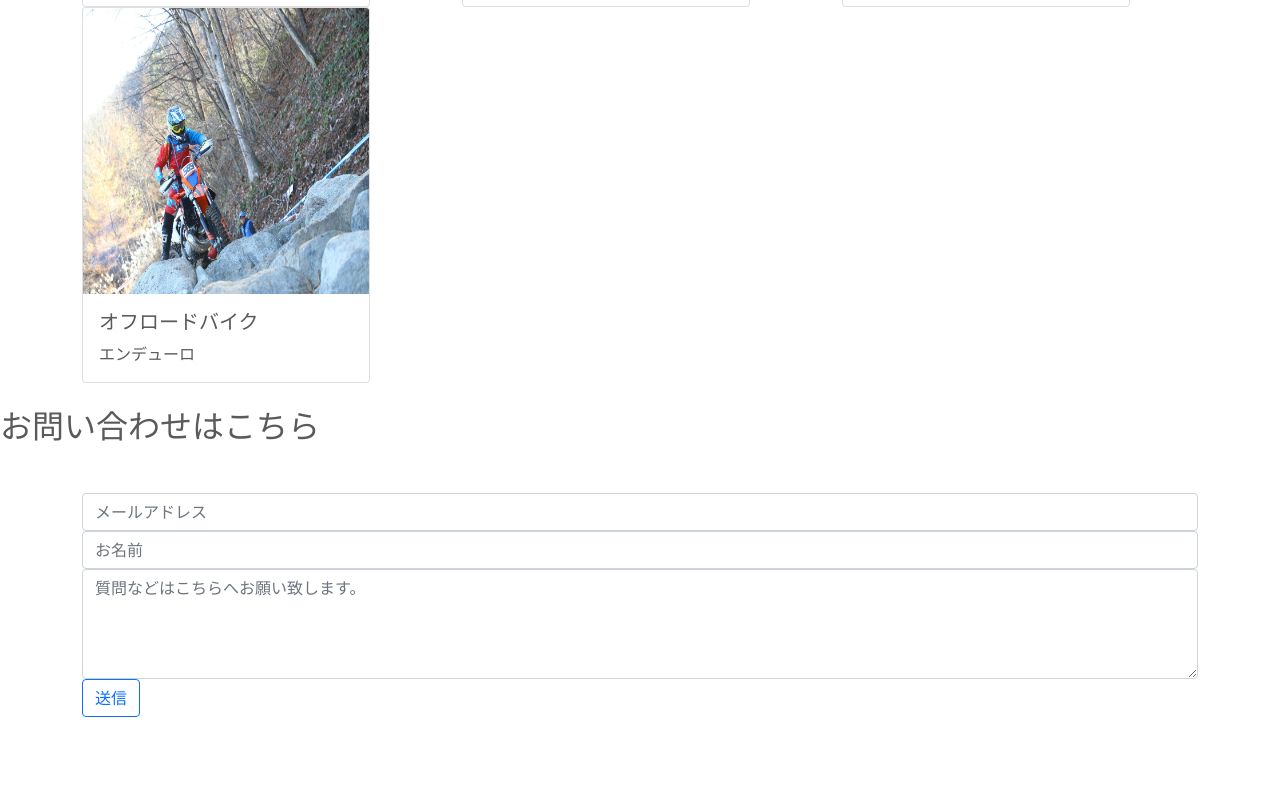
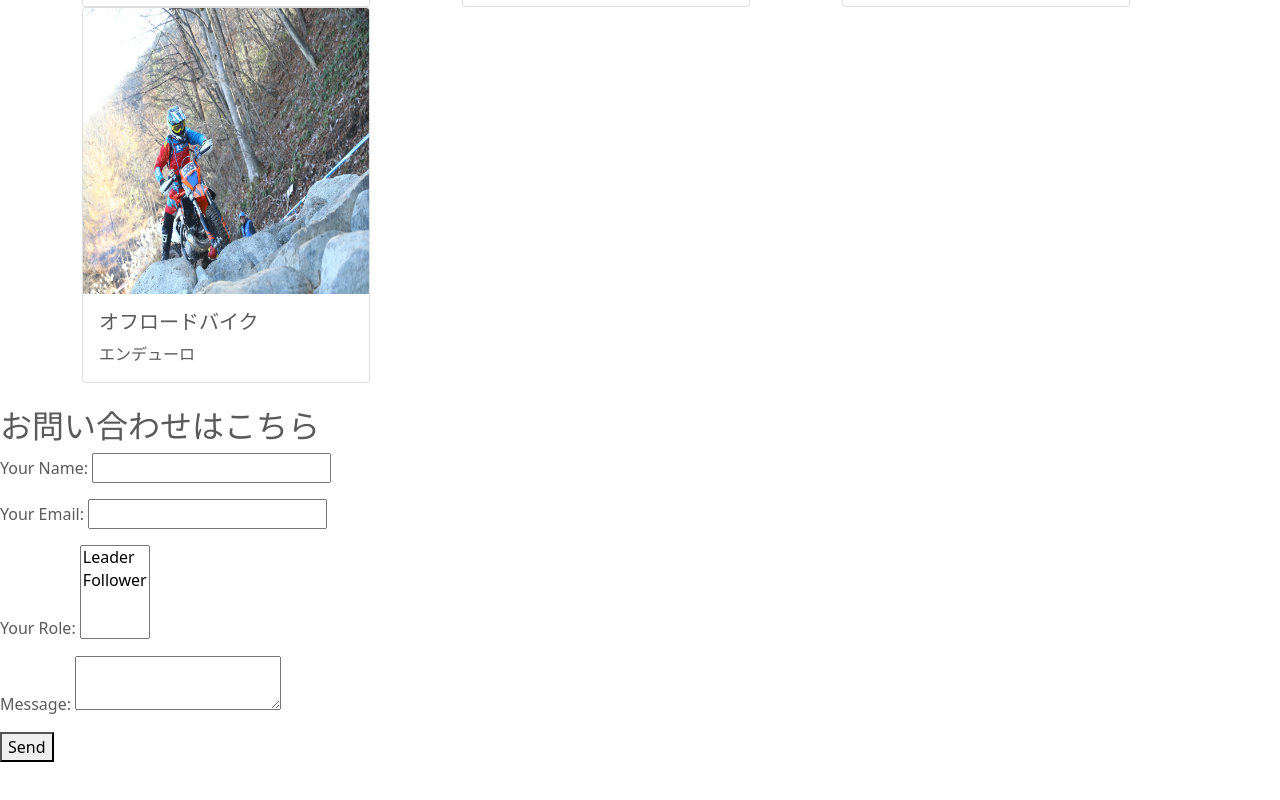
Before and after one commit to hukurou82/netlify-first-app, an Angular app: page /products in a window 1280 px wide. Shown: the part 529-1329 px from the top of the page. Built offline with nearby package versions, Linux system fonts and the light colour scheme.

Commit message:
公式フォーム

```diff
--- a/src/app/app.component.html
+++ b/src/app/app.component.html
@@ -6,34 +6,26 @@
 
 <h2>お問い合わせはこちら</h2>
 
-<div class="container my-5">
-  <form method="post" action="/products" data-netlify="true">
-    <div class="form-group">
-      <input
-        type="email"
-        name="email"
-        class="form-control"
-        placeholder="メールアドレス"
-      />
-    </div>
-    <div class="form-group">
-      <input
-        type="text"
-        name="name"
-        class="form-control"
-        placeholder="お名前"
-      />
-    </div>
-    <div class="form-group">
-      <textarea
-        rows="4"
-        cols="50"
-        placeholder="質問などはこちらへお願い致します。"
-        name="text"
-        type="text"
-        class="form-control"
-      ></textarea>
-    </div>
-    <button type="submit" class="btn btn-outline-primary">送信</button>
-  </form>
-</div>
+<form name="contact" method="POST" data-netlify="true">
+  <p>
+    <label>Your Name: <input type="text" name="name" /></label>
+  </p>
+  <p>
+    <label>Your Email: <input type="email" name="email" /></label>
+  </p>
+  <p>
+    <label
+      >Your Role:
+      <select name="role[]" multiple>
+        <option value="leader">Leader</option>
+        <option value="follower">Follower</option>
+      </select></label
+    >
+  </p>
+  <p>
+    <label>Message: <textarea name="message"></textarea></label>
+  </p>
+  <p>
+    <button type="submit">Send</button>
+  </p>
+</form>
```
